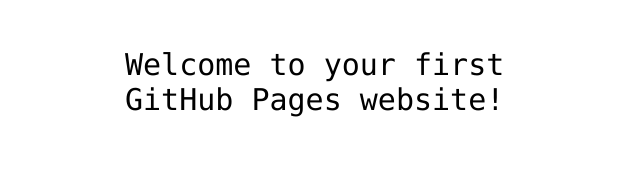
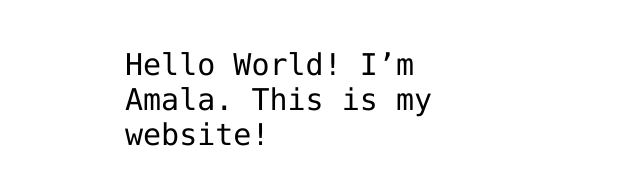
Before and after one commit to Amala-K-S/Amala-K-S.github.io, a plain HTML site: page index.html in a window 1280 px wide. Shown: the part 341-526 px from the top of the page, without its empty margins (315-955 px from the left). Drawn offline with Linux system fonts and the light colour scheme.

Commit message:
Update index.html

```diff
--- a/index.html
+++ b/index.html
@@ -12,7 +12,7 @@
 <img src="https://octodex.github.com/images/daftpunktocat-thomas.gif" id="octocat" alt="octocat-gif" />
 
 <!-- Change this code here by copy and pasting your template on line 15 -->
-<p>Welcome to your first GitHub Pages website!</p>
+<p>Hello World! I’m Amala. This is my website!</p>
 
 </body>
 </html>
```
